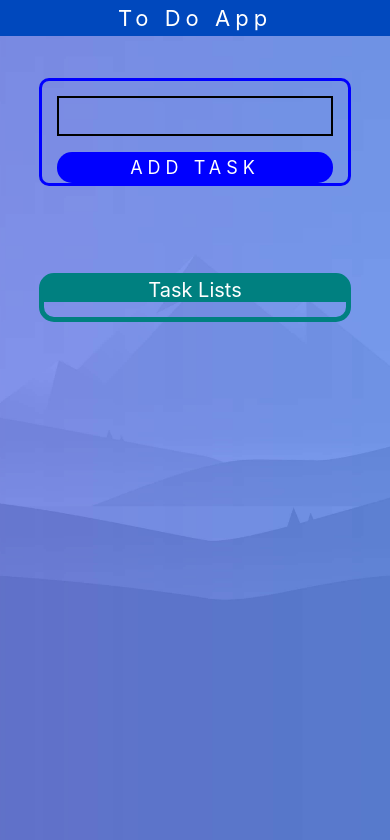
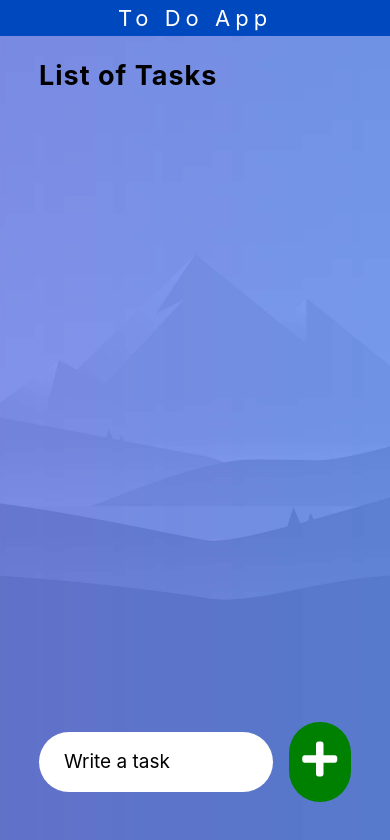
Before and after one commit to prajan11/react-native-to-do-app-redux, a React Native app: screen / in a window 390 px wide. Shown: the top 840 px of the page. Built offline with nearby package versions, Linux system fonts and the light colour scheme.

Commit message:
Updating of entire UI done to achieve attractive design + Some code logics updated

```diff
--- a/components/ToDoForm/index.js
+++ b/components/ToDoForm/index.js
@@ -1,5 +1,7 @@
 import React, {useState, useEffect} from 'react';
-import { Button, Pressable, Text, TextInput, View } from 'react-native';
+import { Pressable, Text, TextInput, View } from 'react-native';
+import AntDesign from 'react-native-vector-icons/AntDesign';
+import FontAwesome5 from 'react-native-vector-icons/FontAwesome5';
 import styles from './style';
 import {addTodoData, editToDoTask} from '../../redux/actions/index';
 import {connect}  from 'react-redux';
@@ -9,12 +11,11 @@ import {connect}  from 'react-redux';
 const ToDoForm = ({addTodoData, editTaskId, toDos, editToDoTask}) => {
 
     const [enteredTask, setEnteredTask] = useState("");
-    const [editTask, setEditTask] = useState("");
 
     useEffect(() => {
         if(editTaskId != ""){
-            const editTaskName = toDos.filter((item) => item.id === editTaskId);
-            setEnteredTask(editTaskName[0].taskName);
+            const editTaskName = toDos.find((item) => item.id === editTaskId);
+            setEnteredTask(editTaskName.taskName);
         }
     }, [editTaskId]);
 
@@ -40,16 +41,22 @@ const ToDoForm = ({addTodoData, editTaskId, toDos, editToDoTask}) => {
             <TextInput
                 style={ styles.inputField}
                 onChangeText={(text) => handleTaskFieldChange(text)}
-                value={enteredTask} />
+                value={enteredTask}
+                placeholder="Write a task"
+                />
 
             <View style={[styles.button, editTaskId != "" ? styles.editButton : styles.addButton]}>
                 {
-                    editTaskId.length > 0 ?    <Pressable onPress={() => updateButtonClickHandler(editTaskId)} >
-                                        <Text style={styles.buttonText}>UPDATE TASK</Text>
+                    editTaskId.length > 0 ?    <Pressable onPress={() => updateButtonClickHandler(editTaskId)} disabled={enteredTask.length > 0 ? false : true}>
+                                        <Text style={styles.buttonText}>
+                                            <AntDesign name='edit' size={40} color="white" />
+                                        </Text>
                                     </Pressable>
                                 :
-                                    <Pressable onPress={() => handleAddTask()}>
-                                        <Text style={styles.buttonText}>ADD TASK</Text>
+                                    <Pressable onPress={() => handleAddTask()} disabled={enteredTask.length > 0 ? false : true}>
+                                        <Text style={styles.buttonText}>
+                                            <FontAwesome5 name='plus' size={40} color="white" />
+                                        </Text>
                                     </Pressable>
                 }
 
--- a/components/ToDoForm/style.js
+++ b/components/ToDoForm/style.js
@@ -4,39 +4,37 @@ const styles = StyleSheet.create({
     container: {
         position: 'absolute',
         width: '80%',
-        marginTop: '20%',
-        marginLeft: '10%',
-        borderWidth: 3,
-        borderColor: 'blue',
-        borderRadius: 10,
+        left: '10%',
+        bottom: '5%',
+        flexDirection: 'row',
     },
     inputField: {
-        height: 40,
-        borderColor: 'black',
-        borderWidth: 2,
-        width: '90%',
-        marginLeft: '5%',
-        marginTop: '5%',
-        marginBottom: '5%',
+        height: 60,
+        width: '80%',
         fontSize: 19,
+        borderRadius: 40,
+        backgroundColor: 'white',
+        paddingLeft: 25,
+        marginTop: 10
     },
     button: {
-        width: '90%',
+        width: '20%',
+        height: 80,
         marginLeft: '5%',
-        borderRadius: 15,
-        alignItems: 'center',
-        padding: 5,
+        textAlign: 'center',
+        borderRadius: 70,
+        paddingTop: 15
     },
     buttonText: {
-        fontSize: 18,
+        fontSize: 35,
         color: 'white',
-        letterSpacing:5,
+        textAlign: 'center',
     },
     addButton: {
-        backgroundColor: 'blue',
+        backgroundColor: 'green',
     },
     editButton: {
-        backgroundColor: 'green',
+        backgroundColor: 'teal',
     }
 
 });
--- a/components/ToDoItem/index.js
+++ b/components/ToDoItem/index.js
@@ -1,13 +1,15 @@
-import React from 'react';
+import React,{useState} from 'react';
 import { View, Text, Pressable } from 'react-native';
 import styles from './style';
 import FontAwesome5Icon from 'react-native-vector-icons/FontAwesome';
 import AntDesign from 'react-native-vector-icons/AntDesign';
-import {connect, useDispatch} from 'react-redux';
+import {connect} from 'react-redux';
+import CheckBox from '@react-native-community/checkbox';
 
 import {deleteToDoTask, setEditToDoTask} from '../../redux/actions/index';
 
-const ToDoItem = ({ id, taskName, editTaskHandler, editStatus, deleteToDoTask, setEditToDoTask}) => {  //ask Dipesh props kept in front task render else not render
+const ToDoItem = ({ id, taskName, editTaskId, deleteToDoTask, setEditToDoTask}) => {
+    const [toggleCheckBox, setToggleCheckBox] = useState(false);
     // console.log(props);
     const handleTaskDelete = (id) => {
         deleteToDoTask(id);
@@ -17,33 +19,48 @@ const ToDoItem = ({ id, taskName, editTaskHandler, editStatus, deleteToDoTask, s
         setEditToDoTask(id);
     }
 
+    const toggleCheckBoxHandler = (status) => {
+        console.log(status);
+        setToggleCheckBox(status);
+    }
+
     return (
         <View style={styles.container}>
             <View style={styles.taskNameContainer}>
+                <CheckBox
+                    disabled={false}
+                    value={toggleCheckBox}
+                    onValueChange={() => toggleCheckBoxHandler(!toggleCheckBox)}
+                />
 
-                    <Text style={styles.taskName}>
-                        {taskName}
-                    </Text>
+                <Text style={styles.taskName}>
+                    {taskName}
+                </Text>
 
             </View>
 
             <View style={styles.editDeleteButtonContainer}>
                 <Pressable onPress={() => handleTaskEdit(id)}>
-                    <FontAwesome5Icon name="edit" size={22} color="green" />
+                    <FontAwesome5Icon name="edit" size={30} color="green" />
 
                 </Pressable>
 
                 <Pressable onPress={()=>handleTaskDelete(id)}>
-                {/* <Pressable onPress={() => dispatch({ type: 'increment-counter' })}>  */}
-                    <AntDesign name="delete" size={20} color="red" style={editStatus? {display: 'none'}:''} />
+                    <AntDesign name="delete" size={27} color="red" style={editTaskId != "" ? {display: 'none'}:''} />
                 </Pressable>
             </View>
         </View>
      );
 }
 
+const mapStateToProps = (state) => {
+    return {
+        editTaskId : state.todoRootReducer.editTaskId,
+    }
+}
+
 const mapDispatchToProps = {
     deleteToDoTask, setEditToDoTask
 }
 
-export default connect(null, mapDispatchToProps)(ToDoItem);
+export default connect(mapStateToProps, mapDispatchToProps)(ToDoItem);
--- a/components/ToDoItem/style.js
+++ b/components/ToDoItem/style.js
@@ -2,31 +2,30 @@ import { StyleSheet } from 'react-native';
 
 const styles = StyleSheet.create({
     container: {
-        // flex: 1,
         flexDirection: 'row',
         justifyContent: 'space-around',
-        width: '80%',
-        borderWidth: 2,
-        borderColor: 'green',
-        marginLeft: '10%',
+        width: '100%',
         padding: 7,
-        marginBottom: 11,
+        marginBottom: 20,
         backgroundColor: 'white',
-        opacity: 0.6,
+        borderRadius: 15
+    },
+    taskNameContainer:{
+        flex: 1,
+        flexDirection: 'row',
+        padding: 10,
+    },
+    taskName: {
+        fontSize: 20,
+        fontWeight: 'bold',
+        paddingLeft: 15
     },
     editDeleteButtonContainer: {
         width: '30%',
         flexDirection: 'row',
         justifyContent: 'space-evenly',
+        padding: 10,
     },
-    taskNameContainer:{
-        flex: 1,
-        justifyContent: 'flex-start',
-    },
-    taskName: {
-        fontSize: 15,
-        fontWeight: 'bold'
-    }
 
 
 });
--- a/components/ToDoList/index.js
+++ b/components/ToDoList/index.js
@@ -9,11 +9,11 @@ const ToDoList = ({ editTaskHandler, editStatus, toDos}) => {
     return (
         <View style={styles.container}>
             <View style={styles.taskListHeading}>
-                <Text style={styles.taskListText}>Task Lists</Text>
+                <Text style={styles.taskListText}>List of Tasks</Text>
             </View>
 
             {toDos.map( (task) => {
-                return <ToDoItem key={task.id} id={task.id} taskName={task.taskName}  editTaskHandler={editTaskHandler}  editStatus={editStatus} />;
+                return <ToDoItem key={task.id} id={task.id} taskName={task.taskName} />;
             })}
 
             {/* <ToDoItem /> */}
--- a/components/ToDoList/style.js
+++ b/components/ToDoList/style.js
@@ -4,20 +4,18 @@ const styles = StyleSheet.create({
     container: {
         position: 'absolute',
         width: '80%',
-        marginTop: '70%',
+        marginTop: '15%',
         marginLeft: '10%',
-        borderRadius: 15,
-        borderWidth: 5,
-        borderColor: 'teal',
     },
     taskListHeading:{
-        alignItems: 'center',
-        marginBottom: 15,
-        backgroundColor: 'teal',
+        textAlign: 'left',
+        marginBottom: 35,
     },
     taskListText: {
-        fontSize: 20,
-        color: 'white',
+        fontSize: 27,
+        color: 'black',
+        fontWeight: 'bold',
+        letterSpacing: 1,
     }
 });
 
--- a/package.json
+++ b/package.json
@@ -11,6 +11,7 @@
   },
   "dependencies": {
     "@react-native-community/async-storage": "^1.12.1",
+    "@react-native-community/checkbox": "^0.5.8",
     "react": "16.13.1",
     "react-native": "0.63.4",
     "react-native-vector-icons": "^8.1.0",
--- a/screens/home/index.js
+++ b/screens/home/index.js
@@ -20,64 +20,7 @@ import ToDoList from '../../components/ToDoList';
 
 
 const App: () => React$Node = () => {
-  const [enteredTask, setEnteredTask] = useState("");
-  const [taskLists, setEnteredTaskList] = useState([]);  //reducer
-  const [editStatus, setEditStatus] = useState(false);
-  const [editTask, setEditTask] = useState(null);
 
-
-  // const handleTaskList = () => {
-  //   setEnteredTaskList((taskLists) => [...taskLists, {id: uuid(), taskName:enteredTask}]);
-  //   setEnteredTask("");
-  // }
-
-  const handleTaskUpdate = (id) => {
-      const taskListsCopy = taskLists;
-
-      taskListsCopy.map( (task) => {
-        if(task.id === id){
-          task.taskName = editTask.taskName;
-        }
-        return task;
-      });
-
-
-      setEnteredTaskList(taskListsCopy);
-      setEnteredTask("");
-      setEditStatus(false);
-      setEditTask(null);
-  }
-
-  const deleteTaskFromTaskList = (id) => {
-
-    let taskListsCopy = taskLists;
-
-
-    taskListsCopy = taskListsCopy.filter( (task) => {
-        return task.id !== id;
-
-    });
-
-    setEnteredTaskList(taskListsCopy);
-  }
-
-  const handleTaskEdit = (id) => {
-      setEditStatus(true);
-      const editTask = taskLists.filter( (task) => {
-        return task.id === id;
-      })[0];
-      setEditTask(editTask);
-  }
-
-  // const handleTaskFieldChange = (text) => {
-  //   if(editStatus){
-  //     setEditTask({...editTask, taskName: text})
-  //   }
-  //   else{
-  //     setEnteredTask(text);
-  //   }
-
-  // }
 
   return (
 
@@ -89,9 +32,11 @@ const App: () => React$Node = () => {
           </Text>
         </View>
 
-        <ToDoForm taskTextValue={enteredTask} editButtonClickHandler={handleTaskUpdate} editStatus={editStatus} editTask={editTask} />
 
-        <ToDoList tasks = {taskLists} editTaskHandler={handleTaskEdit} deleteTaskHandler={deleteTaskFromTaskList} editStatus={editStatus} />
+        <ToDoList />
+        <ToDoForm />
+
+
 
       </View>
 
```
Also changed, not shown: 2 other files (tests, documents, lock files or other folders).
